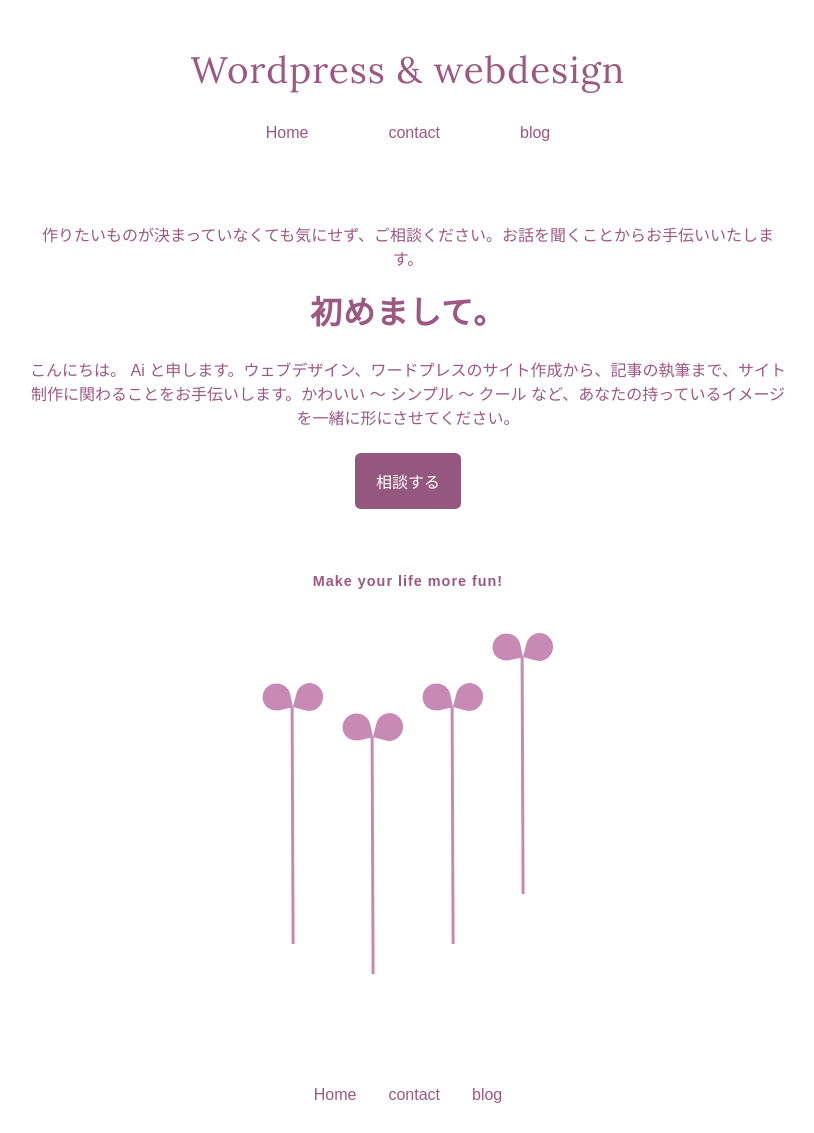
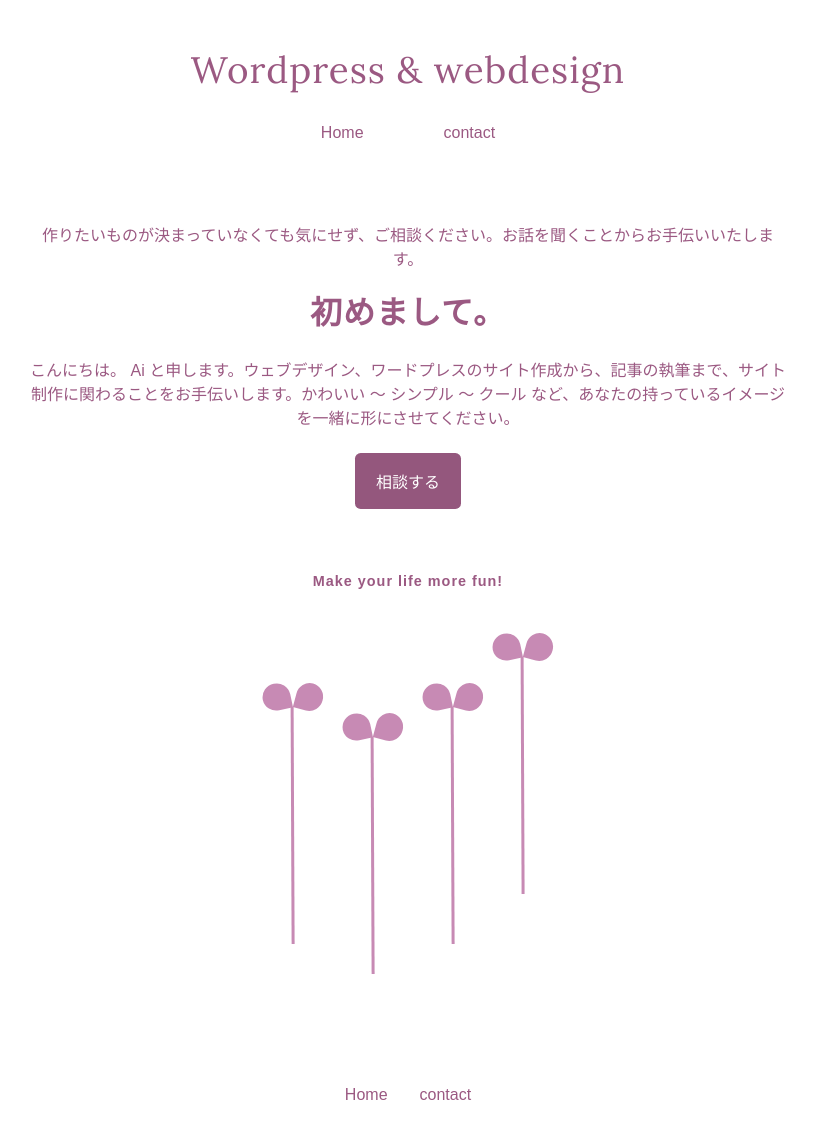
Before and after one commit to tkaii/tkaii.github.io, a plain HTML site: page index.html in a window 1280 px wide. Shown: the top 1133 px of the page, without its empty margins (232-1046 px from the left). Drawn offline with Linux system fonts and the light colour scheme; a script that the page names is missing.

Commit message:
Update index.html

```diff
--- a/index.html
+++ b/index.html
@@ -16,7 +16,7 @@
       <ul>
         <li><a href="index.html">Home</a></li>
         <li><a href="contact.html">contact</a></li>
-        <li><a href="blog.html">blog</a></li>
+
       </ul>
     </nav>
   </header>
@@ -69,7 +69,7 @@
       <ul class="footer-nav-items">
         <li><a href="index.html">Home</a></li>
         <li><a href="contact.html">contact</a></li>
-        <li><a href="blog.html">blog</a></li>
+
       </ul>
     </div>
     <div class="footer-social" >
```
